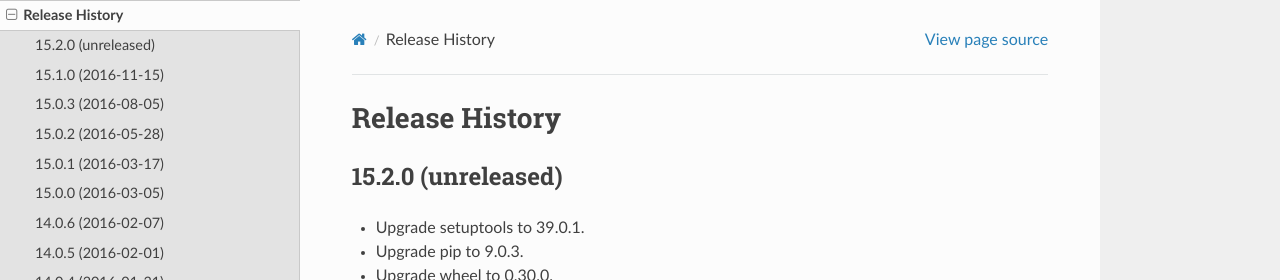
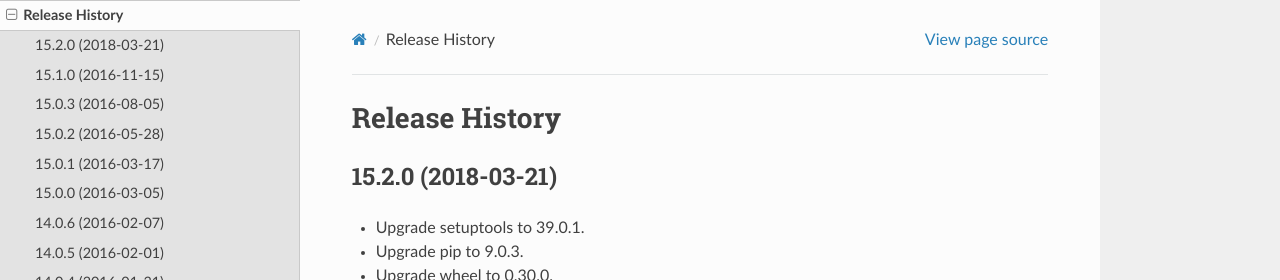
Before and after one commit to pypa/virtualenv, a Sphinx documentation site: the page built from docs/changes.rst, in a window 1280 px wide and 900 px high. Shown: the top 280 px of the window. Built offline with Sphinx 7.4.7 and the Read the Docs theme 2.0.0, drawn with Linux system fonts in a browser that asks for light colours.

Commit message:
Bump for release

```diff
--- a/docs/changes.rst
+++ b/docs/changes.rst
@@ -1,7 +1,7 @@
 Release History
 ===============
 
-15.2.0 (unreleased)
+15.2.0 (2018-03-21)
 -------------------
 
 * Upgrade setuptools to 39.0.1.
--- a/virtualenv.py
+++ b/virtualenv.py
@@ -37,7 +37,7 @@ try:
 except ImportError:
     import configparser as ConfigParser
 
-__version__ = "15.2.0.dev0"
+__version__ = "15.2.0"
 virtualenv_version = __version__  # legacy
 
 if sys.version_info < (2, 6):
```
